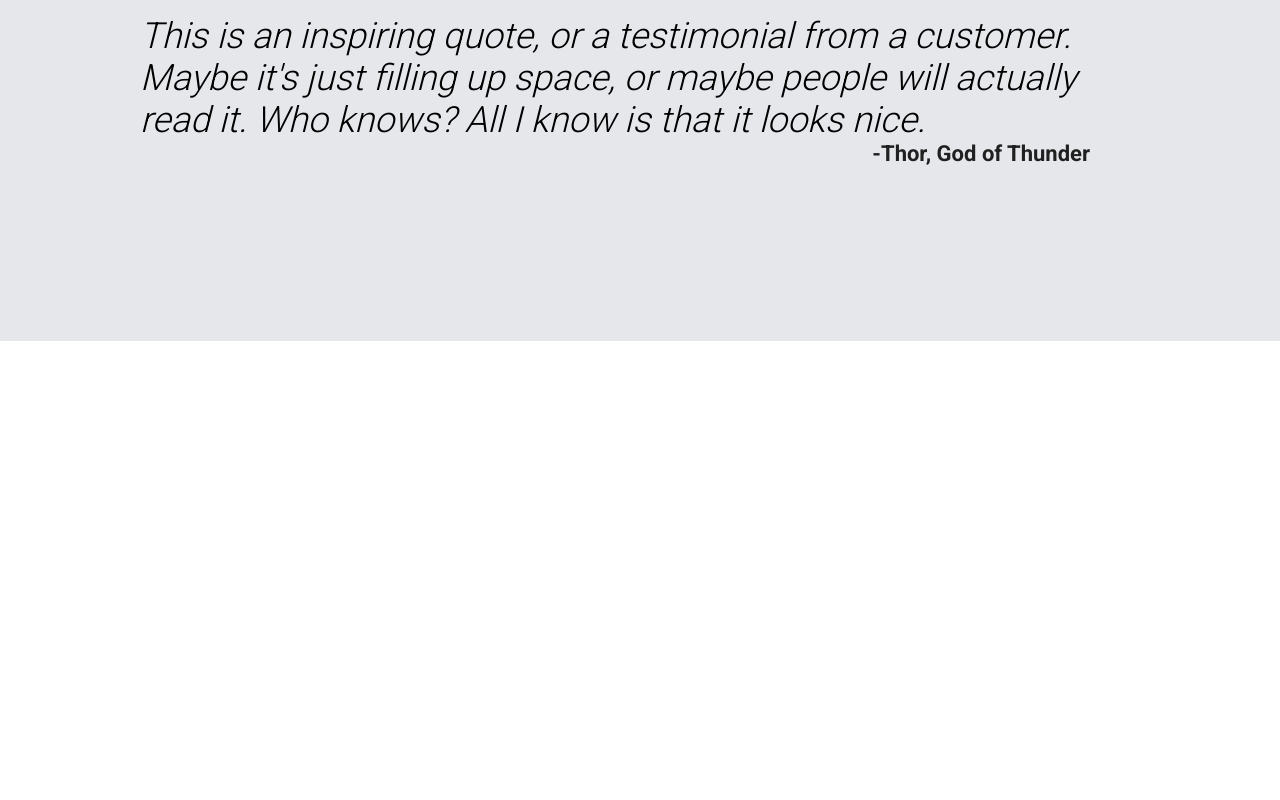
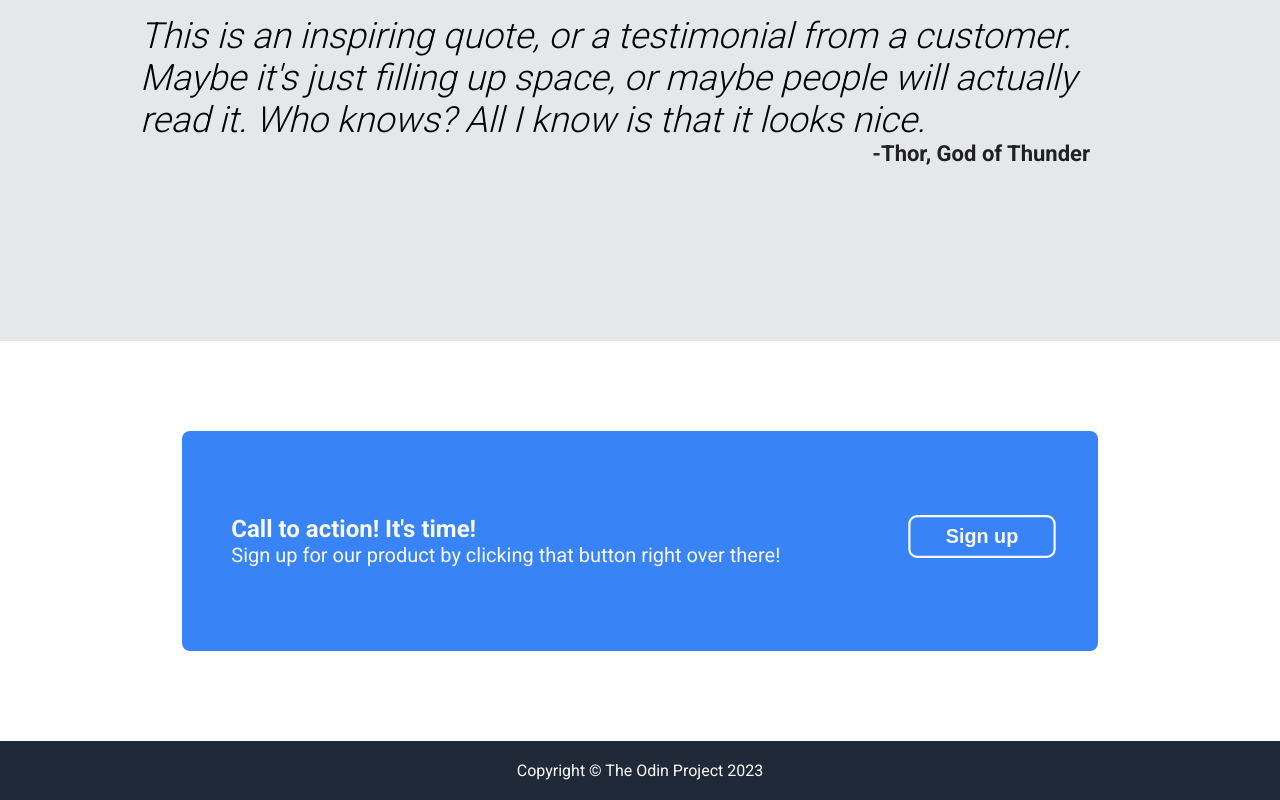
Before and after one commit to jordanperkins98/Odin-LandingPage, a plain HTML site: page index.html in a window 1280 px wide. Shown: the part 1183-1983 px from the top of the page. Before the commit the page ends 1524 px from the top, so only its background shows below. Drawn offline with Linux system fonts and the light colour scheme.

Commit message:
Replicated the whole template

```diff
--- a/index.html
+++ b/index.html
@@ -68,7 +68,18 @@
             <h5>-Thor, God of Thunder</h5>
         </div>
     </div>
-
+    <div class="cta">
+        <div class="cta-item">
+            <div>
+                <h4>Call to action! It's time!</h4>
+                <p>Sign up for our product by clicking that button right over there!</p>
+            </div>
+            <button class="cta-button2">Sign up</button>
+        </div>
+    </div>
+    <div class="copyright">
+        <p>Copyright &copy; The Odin Project 2023</p>
+    </div>
 
 </body>
 </html>
--- a/styles.css
+++ b/styles.css
@@ -78,7 +78,7 @@ nav{
     margin: 0;
 }
 
-button{
+.cta-button{
     background-color: transparent;
     border: none;
     margin: 0;
@@ -170,3 +170,61 @@ button{
     align-self: flex-end;
     margin-right: 5%;
 }
+
+.cta{
+    display: flex;
+    height: 400px;
+    justify-content: center;
+    align-items: center;
+}
+
+.cta-item{
+    background-color: #3883F6;
+    max-width: 70%;
+    height: 50%;
+    display: flex;
+    justify-content: center;
+    align-items: center;
+    gap: 15%;
+    color: #F9FAF8;
+    padding: 10px;
+    flex: 1;
+    border-radius: 8px;
+    font-size: 20px;
+
+}
+
+.cta-item h4{
+    font-size: 24px;
+}
+
+
+
+.cta-button2{
+    background-color: transparent;
+    border: none;
+    margin: 0;
+    padding: 0;
+    text-align: center;
+    font-size: 18px;
+    font-weight: 700;
+    color: #F9FAF8;
+    border-radius: 8px;
+    margin-top: 10px;
+    appearance: none;
+    background-color: #3883F6;
+    display: flex;
+    padding: 7px 32px;
+    border: solid;
+    border-width: 2px;
+    margin-bottom: 20px;
+    transform: scale(1.1);
+}
+
+.copyright{
+    background-color: #1F2937;
+    display: flex;
+    justify-content: center;
+    color: #F9FAF8;
+    padding: 20px;
+}
```
